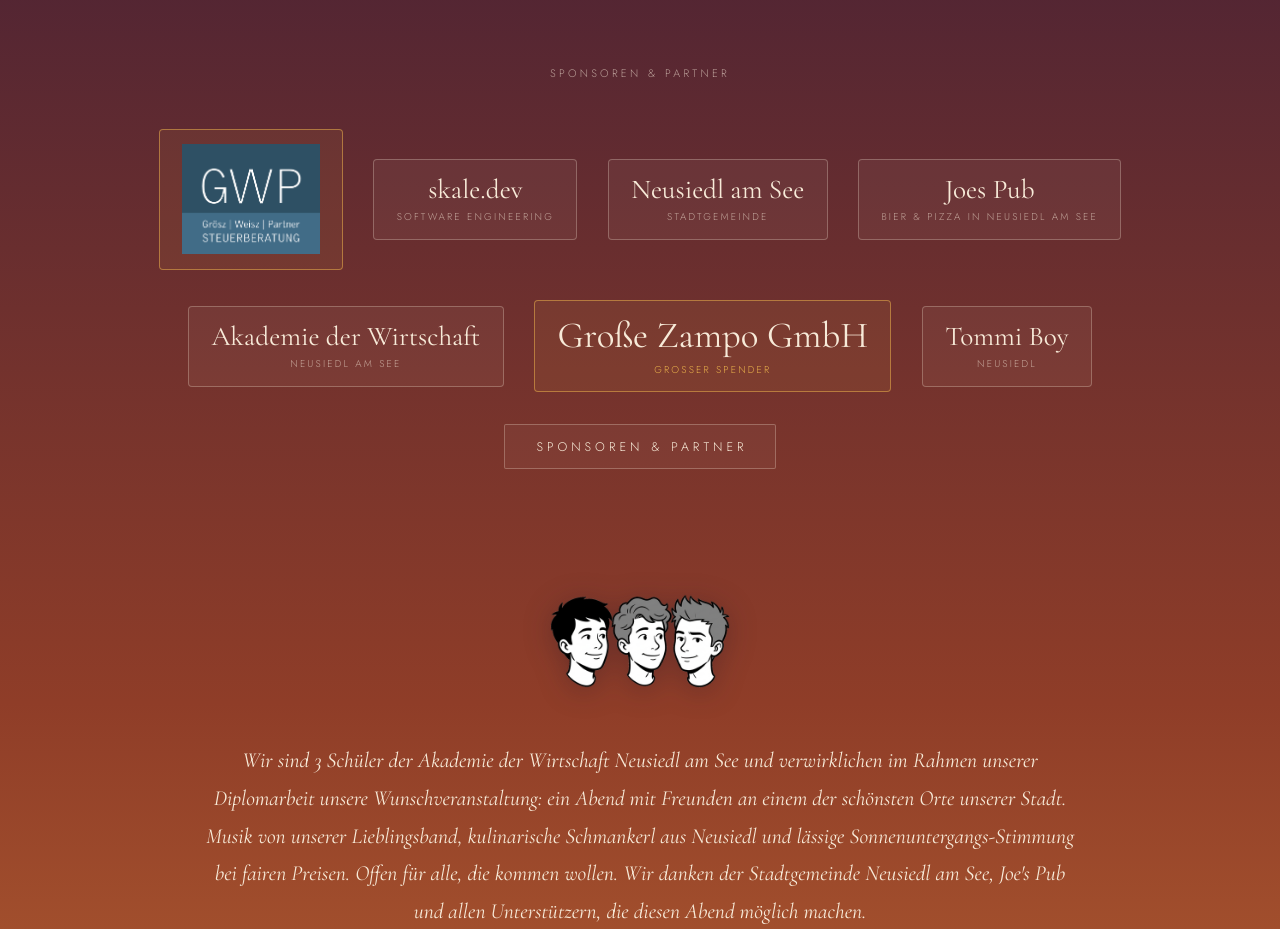
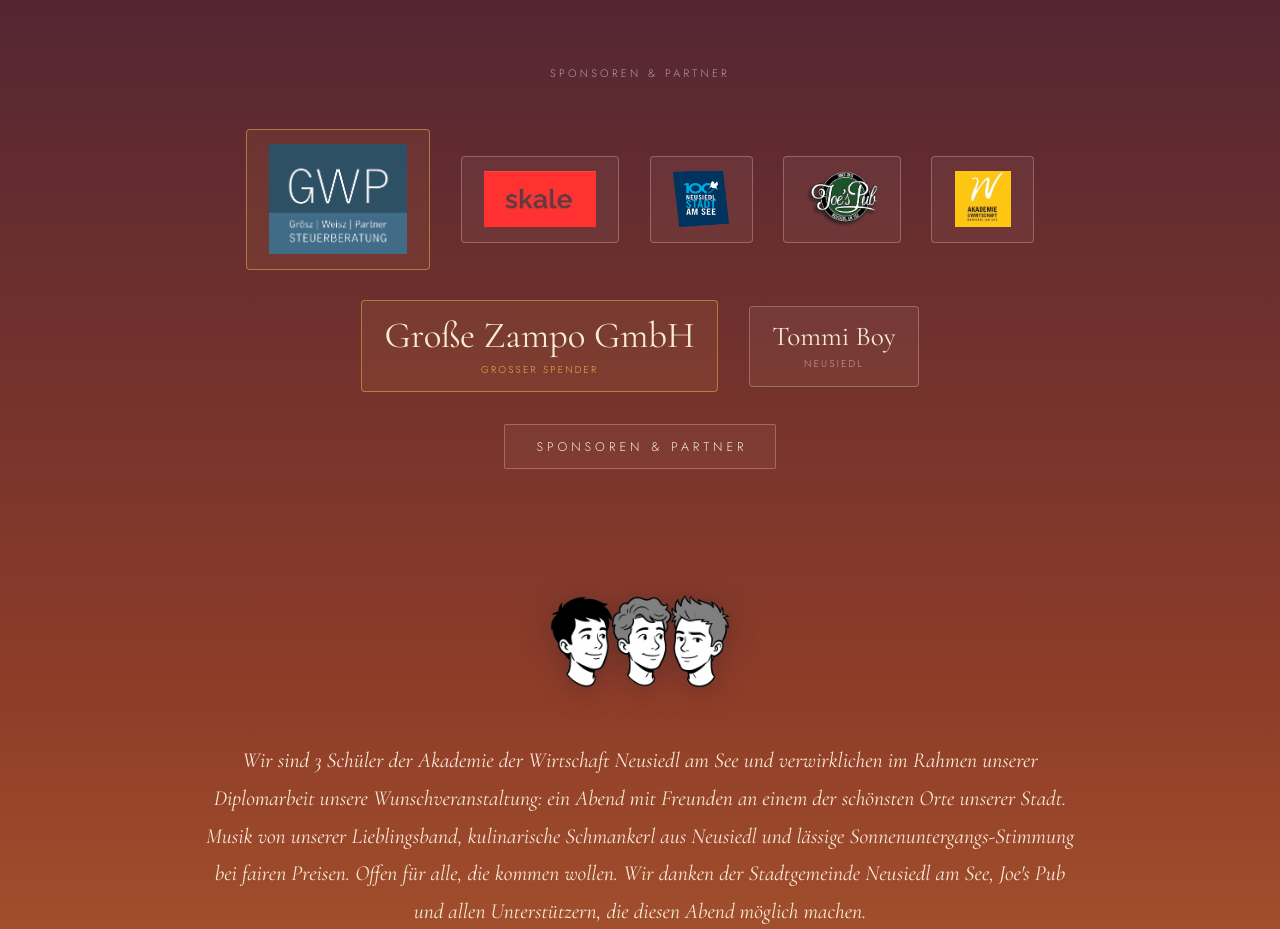
Before and after one commit to devskale/soundspritzer, a plain HTML site: page index.html in a window 1280 px wide. Shown: the part 1120-2049 px from the top of the page. Drawn offline with nearby package versions, Linux system fonts and the light colour scheme.

Commit message:
sponsors: Logos + Links für skale.dev, Neusiedl am See, Joe's Pub, AKWI; GWP-Link; per-Sponsor-Logo-Größen (small)

```diff
--- a/assets/sponsors.json
+++ b/assets/sponsors.json
@@ -1,45 +1,50 @@
 {
-  "updated": "2026-08-27T10:17:14.243Z",
+  "updated": "2026-08-27T10:37:11.453Z",
   "sponsors": [
     {
       "name": "GWP GRÖSZ WEISZ PARTNER",
       "role": "Steuerberatung OG",
       "tier": "large",
       "eur": 250,
-      "url": null,
-      "logo": "assets/gwp_logo.png"
+      "url": "https://www.gwp.co.at/",
+      "logo": "assets/gwp_logo.png",
+      "size": null
     },
     {
       "name": "skale.dev",
       "role": "Software Engineering",
       "tier": "medium",
       "eur": 150,
-      "url": null,
-      "logo": null
+      "url": "https://skale.dev/",
+      "logo": "assets/skale_logo.png",
+      "size": "small"
     },
     {
       "name": "Neusiedl am See",
       "role": "Stadtgemeinde",
       "tier": "medium",
       "eur": 150,
-      "url": null,
-      "logo": null
+      "url": "https://www.neusiedlamsee.at/",
+      "logo": "assets/neusiedl_logo.png",
+      "size": "small"
     },
     {
       "name": "Joes Pub",
       "role": "Bier & Pizza in Neusiedl am See",
       "tier": "medium",
       "eur": 100,
-      "url": null,
-      "logo": null
+      "url": "https://www.joespubneusiedl.at/",
+      "logo": "assets/joes-pub.png",
+      "size": "small"
     },
     {
       "name": "Akademie der Wirtschaft",
       "role": "Neusiedl am See",
       "tier": "medium",
       "eur": 100,
-      "url": null,
-      "logo": null
+      "url": "https://www.akademie-der-wirtschaft.at/",
+      "logo": "assets/akwi.jpg",
+      "size": "small"
     },
     {
       "name": "Große Zampo GmbH",
@@ -47,7 +52,8 @@
       "tier": "large",
       "eur": 250,
       "url": null,
-      "logo": null
+      "logo": null,
+      "size": null
     },
     {
       "name": "Tommi Boy",
@@ -55,7 +61,8 @@
       "tier": "medium",
       "eur": 100,
       "url": null,
-      "logo": null
+      "logo": null,
+      "size": null
     }
   ]
 }
--- a/index.html
+++ b/index.html
@@ -491,6 +491,10 @@
       height: auto;
       object-fit: contain;
     }
+    .sponsor-logo--small {
+      max-width: clamp(80px, 12vw, 120px);
+      max-height: 56px;
+    }
     .sponsor-role {
       font-size: clamp(.55rem, 1.2vw, .62rem);
       letter-spacing: .22em;
@@ -681,7 +685,7 @@
         if (s.logo) {
           // Logo groß anzeigen; Name/Rolle nur als alt-Text (kein sichtbarer Text)
           var img = document.createElement("img");
-          img.className = "sponsor-logo";
+          img.className = "sponsor-logo" + (s.size ? " sponsor-logo--" + s.size : "");
           img.src = s.logo;
           img.alt = s.name;
           img.loading = "lazy";
```
Also changed, not shown: scripts/gen-sponsors.mjs (+8 -3 lines), assets/neusiedl_logo.png (added), assets/skale_logo.png (added).
